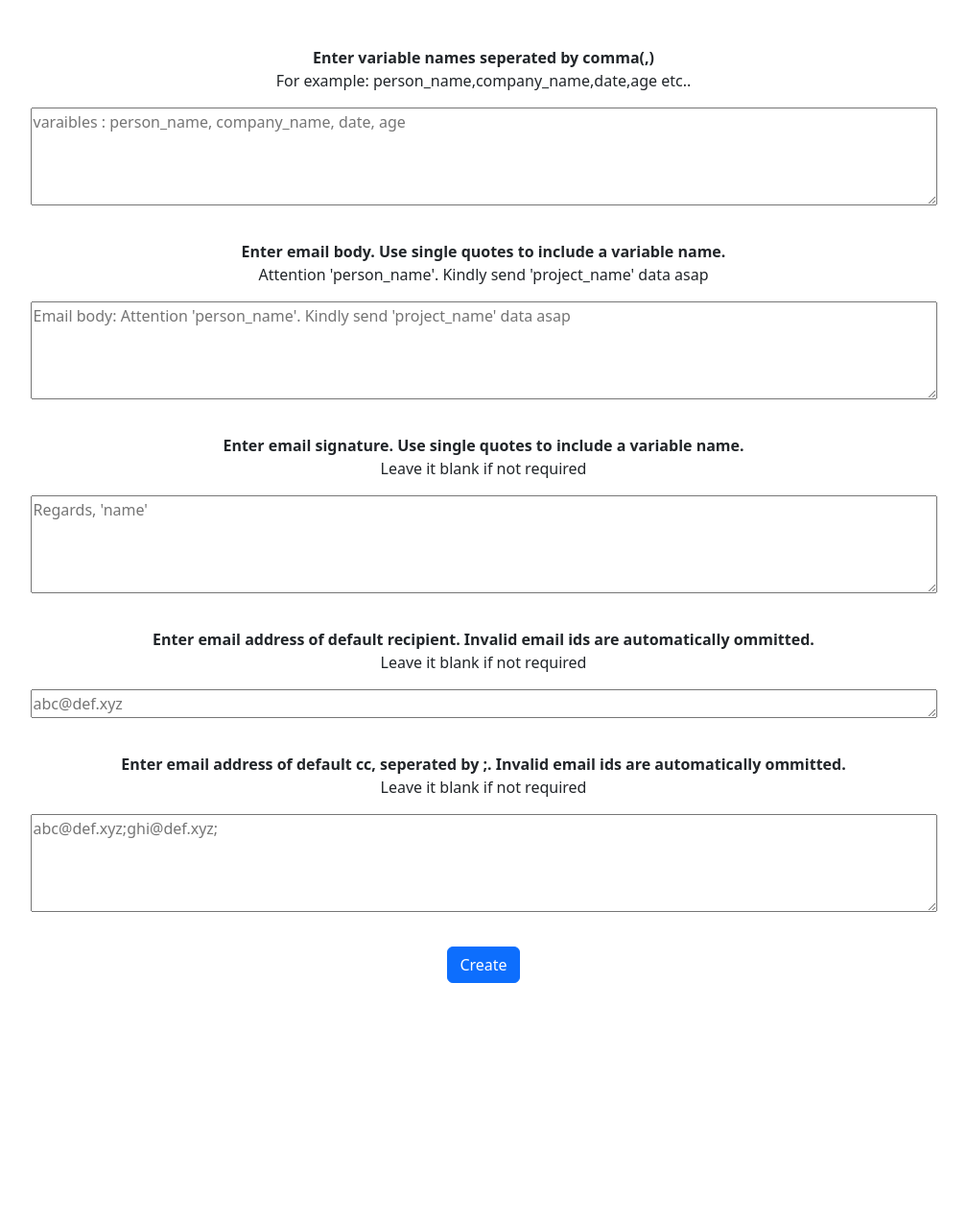
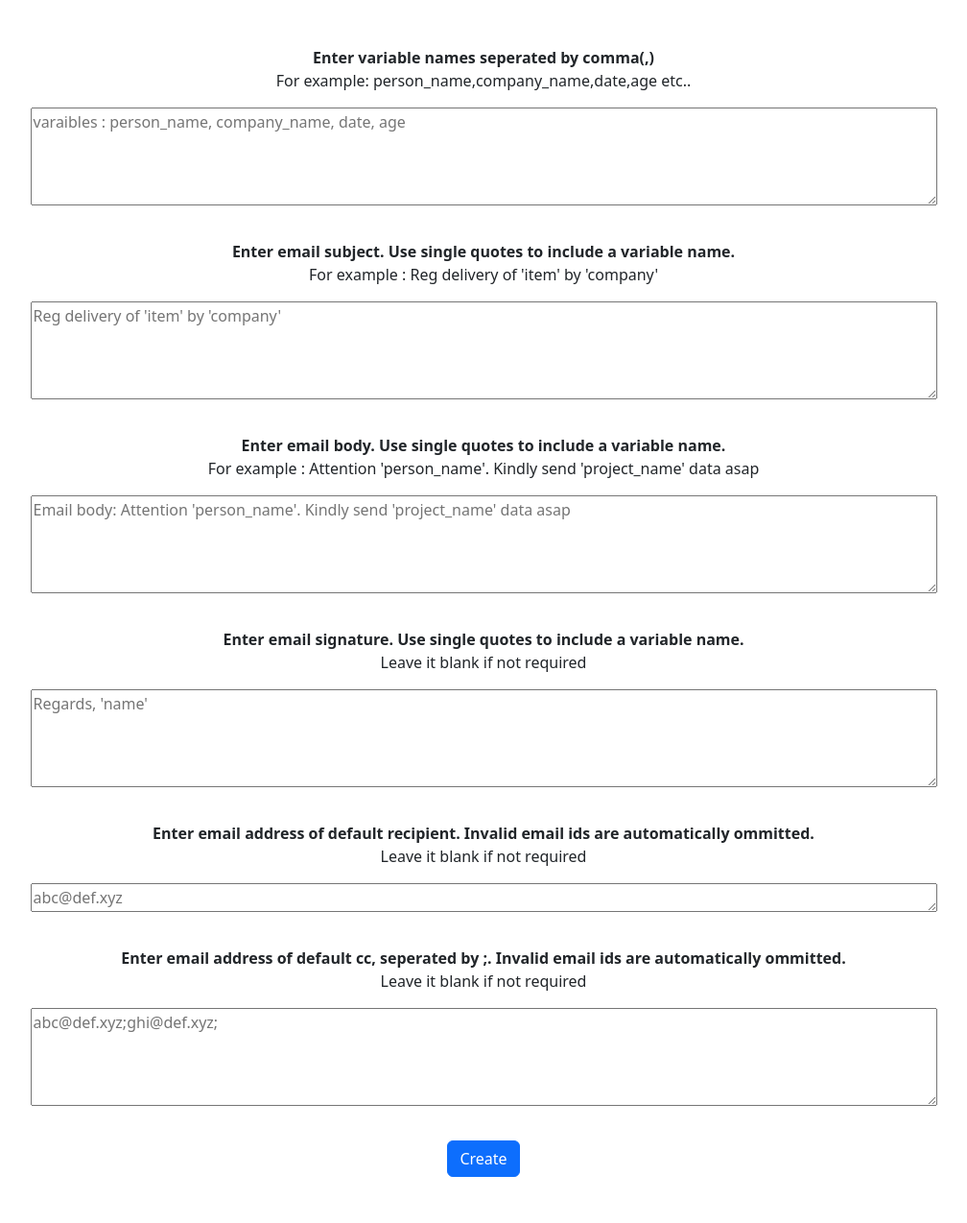
Before and after one commit to sagar1729sagar/cs50_final_project, a Flask app: page /template in a window 1280 px wide. Shown: the part 56-1330 px from the top of the page at 96% size, without its empty margins (136-1144 px from the left). Before the commit the page ends 1080 px from the top, so only its background shows below. Run offline with Flask 3, Linux system fonts and the light colour scheme.

Commit message:
email drafted

```diff
--- a/app.py
+++ b/app.py
@@ -73,12 +73,17 @@ def email():
       # for variable in variables
 
       # Set preview text
+      print('body')
+      print(body)
       if body:
+         subject = body[0][2]
          body = body[0][1]
          for variable in variables:
             body = body.replace("'"+variable['name']+"'", variable['value'])
+            if subject:
+               subject = subject.replace("'"+variable['name']+"'", variable['value'])
 
-      return render_template('email.html', template_id= template_id, variables=variables, receivers=receivers, preview= body)
+      return render_template('email.html', template_id= template_id, variables=variables, receivers=receivers, preview= [body, subject])
 
 
 @app.route("/template", methods=["GET","POST"])
@@ -91,6 +96,10 @@ def template():
            variables = variables.split(',')
            variables = [v.strip() for v in variables if v]
         print(variables)
+
+        subject = request.form.get('mail_subject')
+        print('subject')
+        print(subject)
 
         body = request.form.get('mail_body')
         print(body)
@@ -118,7 +127,7 @@ def template():
         cursor = db.cursor()
 
         # Add template
-        cursor.execute("INSERT INTO template (body) VALUES (?)", [body])
+        cursor.execute("INSERT INTO template (body, subject) VALUES (?,?)", [body, subject])
         db.commit()
         template_id = cursor.lastrowid
         print("Template id "+str(cursor.lastrowid))
--- a/templates/template.html
+++ b/templates/template.html
@@ -8,8 +8,13 @@
         <textarea name="variables" id="variables" placeholder="varaibles : person_name, company_name, date, age"  rows="4" cols="100"></textarea>
     </div>
     <div class="um">
+        <p><strong>Enter email subject. Use single quotes to include a variable name.</strong>
+        <br/>For example : Reg delivery of 'item' by 'company'</p>
+        <textarea name="mail_subject" id="mail_subject" placeholder="Reg delivery of 'item' by 'company'"  rows="4" cols="100"></textarea>
+    </div>
+    <div class="um">
         <p><strong>Enter email body. Use single quotes to include a variable name.</strong>
-        <br/>Attention 'person_name'. Kindly send 'project_name' data asap</p>
+        <br/>For example : Attention 'person_name'. Kindly send 'project_name' data asap</p>
         <textarea name="mail_body" id="mail_body" placeholder="Email body: Attention 'person_name'. Kindly send 'project_name' data asap"  rows="4" cols="100"></textarea>
     </div>
     <div class="um">
```
Also changed, not shown: helpers.py (+16 -4 lines), templates/email.html (+17 -4 lines), emails.db.
